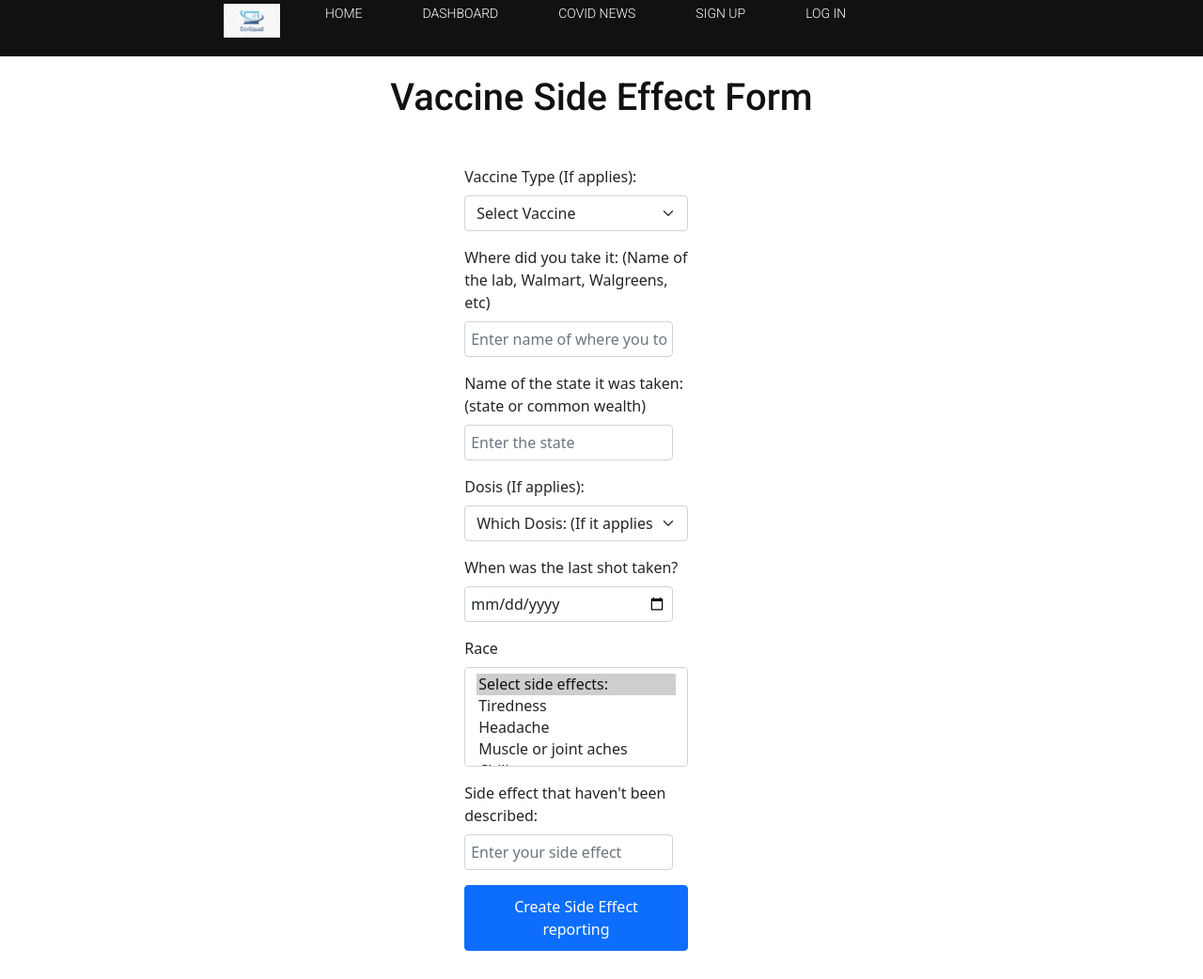
After one commit to elrober1996/Cov-ID, a PHP site: page /vaccinereport.php in a window 1280 px wide. The commit adds this page. Shown: the whole page at 94% size. Run offline with PHP 8.4, Linux system fonts and the light colour scheme.

Commit message:
Covid side effect report form.

```diff
--- a/COMP4400-Cov-ID/covinfo.php
+++ b/COMP4400-Cov-ID/covinfo.php
@@ -8,7 +8,7 @@ include_once 'header.php';
         <iframe id="cdcIframe" src="https://www.cdc.gov/coronavirus/2019-ncov/index.html" title="CDC"></iframe>
     </span>
     <span>
-        <iframe id="whoIframe" src="https://www.who.int/emergencies/diseases/novel-coronavirus-2019/advice-for-public" title="WHO"></iframe>
+        <iframe id="whoIframe" src="https://covid19.who.int/" title="WHO"></iframe>
     </span>
 </main>
 <?php
--- a/COMP4400-Cov-ID/css/style.css
+++ b/COMP4400-Cov-ID/css/style.css
@@ -135,6 +135,6 @@ section {
 }
 
 iframe{
-  width: 500px;
-  height: 500px;
+  width: 300px;
+  height: 300px;
 }
--- a/COMP4400-Cov-ID/header.php
+++ b/COMP4400-Cov-ID/header.php
@@ -23,6 +23,7 @@
       <div class="wrapper">
 <!--        <a href="index.php"><img src="img/logo-white.png" alt="Blogs logo"></a>-->
         <ul>
+            <li><img src="images/devUse/logo.png"></li>
             <li><a href="index.php">Home</a></li>
             <li><a href="dashboard.php">Dashboard</a></li>
             <li><a href="covinfo.php">Covid News</a></li>
@@ -30,7 +31,9 @@
                 if(isset($_SESSION["useruid"])){
                     echo "<li><a href='profile.php'>Profile Page</a></li>";
                     echo "<li><a href='includes/logout.inc.php'>Log Out</a></li>";
+                    echo "<li><a href='vaccinereport.php'>Vaccine Side Effects Report</a></li>";
                     echo "<li>Hello, ". $_SESSION["useruid"]."!</li>";
+//                    echo "<li>User ID, ". $_SESSION["userid"]."!</li>";
                 }
                 else{
                     echo "<li><a href='signup.php'>Sign up</a></li>";
--- a/COMP4400-Cov-ID/includes/functions.inc.php
+++ b/COMP4400-Cov-ID/includes/functions.inc.php
@@ -11,9 +11,9 @@ function emptyInputSignup($name, $email, $username, $pwd, $pwdRepeat){
     return $result;
 }
 
-function emptyInputProfile($age, $ethnicity, $race, $address, $birthdate){
+function emptyInputProfile($age, $ethnicity, $race, $address, $birthdate, $vaccinetype, $dosis){
     $result;
-    if(empty($age) || empty($ethnicity) || empty($race) || empty($address) || empty($birthdate)){
+    if(empty($age) || empty($ethnicity) || empty($race) || empty($address) || empty($birthdate) || empty($vaccinetype) || empty($dosis)){
         $result = true;
     }
     else{
@@ -80,6 +80,49 @@ function uidExists($conn, $username, $email){
     mysqli_stmt_close($stmt);
 }
 
+function idExists($conn, $username, $email){
+    $sql = "SELECT * FROM users WHERE usersUid = ? OR usersEmail = ?;";
+    $stmt = mysqli_stmt_init($conn);
+    if (!mysqli_stmt_prepare($stmt, $sql)){
+        header("location: ../signup.php?error=stmtfailed");
+        exit();
+    }
+    // Passes the data to the already validated statement, ss stands for strings/text
+    mysqli_stmt_bind_param($stmt, "ss", $username, $email);
+    mysqli_stmt_execute($stmt);
+
+    $resultData = mysqli_stmt_get_result($stmt);
+
+    if($row = mysqli_fetch_assoc($resultData)){ // we are gonna use the data returned by the condition inside the if
+        return $row;
+    }
+    else{
+        $result = false;
+        return $result;
+    }
+
+    mysqli_stmt_close($stmt);
+}
+
+function recordExist($conn, $userid){
+    $sql = "SELECT * FROM medical_record WHERE  usersId = ?;";
+    $stmt = mysqli_stmt_init($conn);
+    if (!mysqli_stmt_prepare($stmt, $sql)){
+        header("location: ../profile.php?error=stmtfailed");
+        exit();
+    }
+    mysqli_stmt_bind_param($stmt, "i",$userid);
+    mysqli_stmt_execute($stmt);
+    $resultData = mysqli_stmt_get_result($stmt);
+    $resultCheck = mysqli_num_rows($resultData);
+    if($resultCheck > 0){
+        return true;
+    }
+    else{
+        return false;
+    }
+}
+
 function createUser($conn, $name, $email, $username, $pwd){
     $sql = "INSERT INTO users (usersname, usersemail, usersUid, usersPwd) VALUES (?, ?, ?, ?) ;";
     $stmt = mysqli_stmt_init($conn);
@@ -98,8 +141,8 @@ function createUser($conn, $name, $email, $username, $pwd){
 }
 
 // Need to make a creation medical record function method
-function createMedicalRecord($conn, $usersId, $age, $ethnicity, $race, $address, $image_location, $birthdate){
-    $sql = "INSERT INTO medical_record (usersId, age, ethnicity, race, address,image_location, birthdate) VALUES (?, ?, ?, ?, ?, ?, ?);";
+function createMedicalRecord($conn, $usersId, $age, $ethnicity, $race, $address, $image_location, $birthdate, $vaccinetype, $dosis){
+    $sql = "INSERT INTO medical_record (usersId, age, ethnicity, race, address,image_location, birthdate, vaccineType, dosis) VALUES (?, ?, ?, ?, ?, ?, ?, ?, ?);";
     $stmt = mysqli_stmt_init($conn);
     if (!mysqli_stmt_prepare($stmt, $sql)){
         header("location: ../profile.php?error=stmtfailed");
@@ -107,11 +150,56 @@ function createMedicalRecord($conn, $usersId, $age, $ethnicity, $race, $address,
     }
 
     // Passes the data to the already validated statement, ss stands for strings/text
-    mysqli_stmt_bind_param($stmt, "iisssss", $usersId, $age, $ethnicity, $race, $address, $image_location, $birthdate);
+    if(!mysqli_stmt_bind_param($stmt, "iisssssss", $usersId, $age, $ethnicity, $race, $address, $image_location, $birthdate, $vaccinetype, $dosis)){
+        header("location: ../profile.php?error=stmtfailed");
+        exit();
+    }
     mysqli_stmt_execute($stmt);
     mysqli_stmt_close($stmt);
     header("location: ../profile.php?error=none");
     exit();
+}
+
+function createSideEffectRecord($conn, $usersid, $vaccineType, $locationTakenName, $locationTaken, $dosis, $sideEffect, $undescribedEffect){
+    $sql = "INSERT INTO side_effects (usersid, vaccineType, locationTakenName, locationTaken, dosis, sideEffect, undescribedEffect) VALUES (?, ?, ?, ?, ?, ?, ?);";
+    $stmt = mysqli_stmt_init($conn);
+    if (!mysqli_stmt_prepare($stmt, $sql)){
+        header("location: ../vaccinereport.php?error=stmtfailed");
+        exit();
+    }
+
+    // Passes the data to the already validated statement, ss stands for strings/text
+    mysqli_stmt_bind_param($stmt, "issssss", $usersid, $vaccineType, $locationTakenName, $locationTaken, $dosis, $sideEffect, $undescribedEffect);
+    mysqli_stmt_execute($stmt);
+    mysqli_stmt_close($stmt);
+    header("location: ../vaccinereport.php?error=none");
+    exit();
+}
+
+//function createRecordTest($conn, $usersId, $age, $ethnicity, $race, $address, $bithdate, $vaccinetype, $dosis ){
+//    $sql = "INSERT INTO record_test (userID, age, ethnicity, race, address, bithdate, vaccineType, dosis) VALUES ( ?, ?, ?, ?, ?, ?, ?, ?);";
+//    $stmt = mysqli_stmt_init($conn);
+//    if (!mysqli_stmt_prepare($stmt, $sql)){
+//        header("location: ../profile.php?error=stmtfailedprepare");
+//        exit();
+//    }
+//
+//    // Passes the data to the already validated statement, ss stands for strings/text
+//    if(!mysqli_stmt_bind_param($stmt, "iissssss", $usersId, $age, $ethnicity, $race, $address, $bithdate, $vaccinetype, $dosis)){
+//        header("location: ../profile.php?error=stmtfailedbind");
+//        exit();
+//    }
+//    mysqli_stmt_execute($stmt);
+//    mysqli_stmt_close($stmt);
+//    header("location: ../profile.php?error=none");
+//    exit();
+//}
+
+function emptySideEffect($vaccineType, $locationTakenName, $locationTaken, $dosis, $sideEffect){
+    if (empty($usersId) || empty($vaccineType || empty($locationTakenName) || empty($locationTakenName) || empty($locationTaken) || empty($dosis) || empty($sideEffect))){
+        return true;
+    }
+    return false;
 }
 
 function emptyInputLogin($username, $pwd){
--- /dev/null
+++ b/COMP4400-Cov-ID/vaccinereport.php
@@ -0,0 +1,85 @@
+<?php
+include_once 'header.php';
+?>
+<div>
+    <h1>Vaccine Side Effect Form</h1>
+</div>
+<section class="signup-form">
+    <div class="profile-form">
+        <form action="includes/vaccinereport.inc.php" method="post">
+            <div class="mb-3">
+                <label for="vaccineType" class="form-label">Vaccine Type (If applies):</label>
+                <select class="form-select" aria-label="Default select example" id="vaccineType" name="vaccineType">
+                    <option selected>Select Vaccine</option>
+                    <option value="pfizer">Pfizer</option>
+                    <option value="moderna">Moderna</option>
+                    <option value="j&j">Johnson & Johnson</option>
+                    <option value="n/a">N/A</option>
+                </select>
+            </div>
+            <div class="mb-3">
+                <label for="locationTakenName" class="form-label">Where did you take it: (Name of the lab, Walmart, Walgreens, etc)</label>
+                <input type="text" class="form-control" id="locationTakenName" name="locationTakenName" placeholder="Enter name of where you took it" >
+            </div>
+            <div class="mb-3">
+                <label for="locationTaken" class="form-label">Name of the state it was taken: (state or common wealth)</label>
+                <input type="text" class="form-control" id="locationTaken" name="locationTaken" placeholder="Enter the state" >
+            </div>
+            <div class="mb-3">
+                <label for="dosis" class="form-label">Dosis (If applies):</label>
+                <select class="form-select" aria-label="Default select example" id="dosis" name="dosis">
+                    <option selected>Which Dosis: (If it applies)</option>
+                    <option value="first-dosis">First Dosis</option>
+                    <option value="second-dosis">Second Dosis</option>
+                    <option value="booster-dosis">Booster Dosis</option>
+                    <option value="n/a">N/A</option>
+                </select>
+            </div>
+            <div class="mb-3">
+                <label for="vaccineDate" class="form-label">When was the last shot taken?</label>
+                <input type="date" class="form-control" id="vaccineDate"  name="vaccineDate" min="2020-11-15">
+            </div>
+            <div class="mb-3">
+                <label for="sideEffect" class="form-label">Race</label>
+                <select class="form-select" aria-label="Default select example" id="sideEffect" name="sideEffect[]" multiple>
+                    <option selected>Select side effects:</option>
+                    <option value="tiredness">Tiredness</option>
+                    <option value="headache">Headache</option>
+                    <option value="muscle-ache">Muscle or joint aches</option>
+                    <option value="chills">Chills</option>
+                    <option value="nausea">Nausea and vomiting</option>
+                    <option value="underarm-swelling">Underarm swelling</option>
+                    <option value="fever">Fever</option>
+                    <option value="injection-site-swelling">Injection Site Swelling</option>
+                    <option value="inection-site-pain">Injection Site Pain</option>
+                    <option value="redness">Redness</option>
+                    <option value="swelling">Swelling</option>
+                </select>
+            </div>
+            <div class="mb-3">
+                <label for="undescribedEffect" class="form-label">Side effect that haven't been described:</label>
+                <input type="text" class="form-control" id="undescribedEffect" name="undescribedEffect" placeholder="Enter your side effect" >
+            </div>
+            <button type="submit"  class="btn btn-primary" name="submit">Create Side Effect reporting</button>
+        </form>
+    </div>
+    <?php
+    if (isset($_GET["error"])){
+        if ($_GET["error"] == "stmtfailed"){
+            echo "<p>Something happened try again!</p>";
+        }
+        else if ($_GET["error"] == "emptyfields"){
+            echo "<p>Empty Fields!</p>";
+        }
+        else if ($_GET["error"] == "stmtfailedprepare"){
+            echo "<p>Prepare Statement failed!</p>";
+        }
+        else if ($_GET["error"] == "stmtfailedbind"){
+            echo "<p>Bind Statement failed!</p>";
+        }
+    }
+    ?>
+
+<?php
+include_once 'footer.php';
+?>
```
Also changed, not shown: COMP4400-Cov-ID/includes/profile.inc.php (+7 -22 lines), COMP4400-Cov-ID/includes/vaccinereport.inc.php (added, +20 -0 lines), COMP4400-Cov-ID/profile.php (+34 -3 lines), COMP4400-Cov-ID/images/devUse/logo.png (added).
